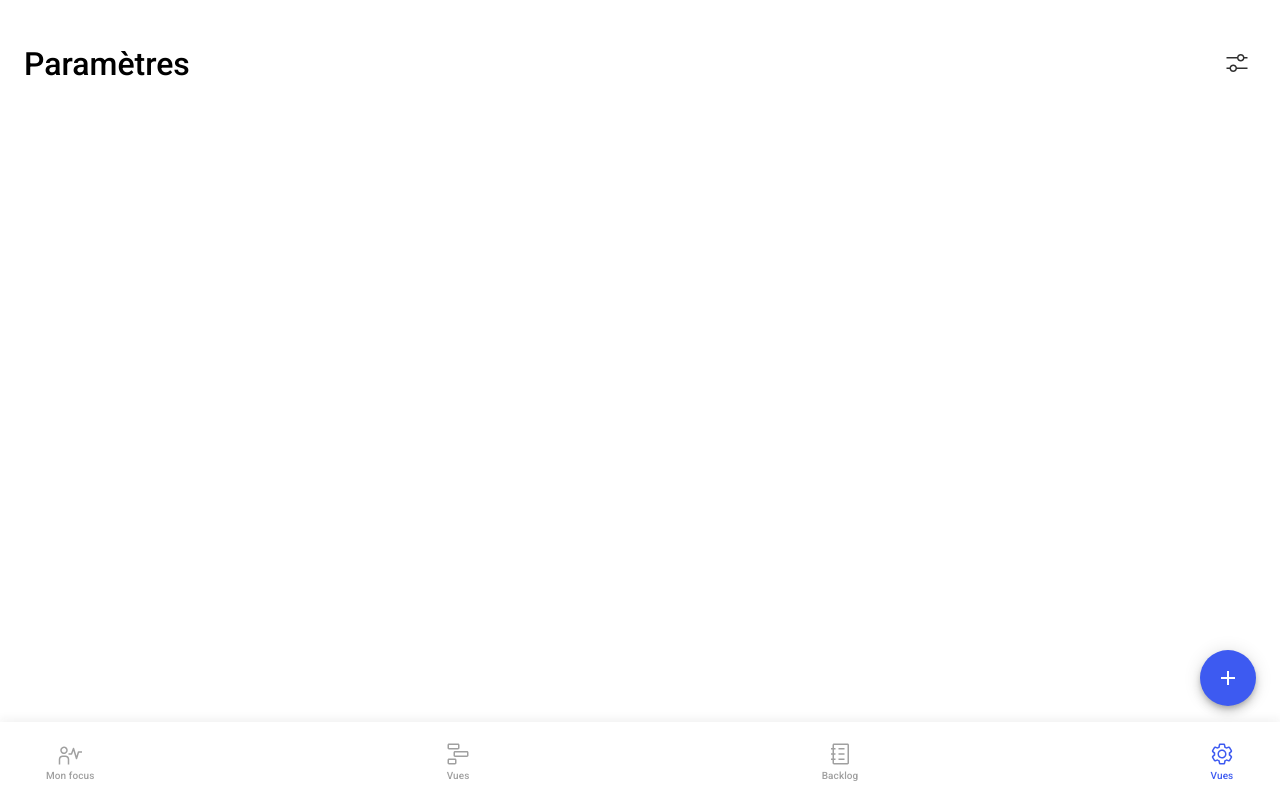
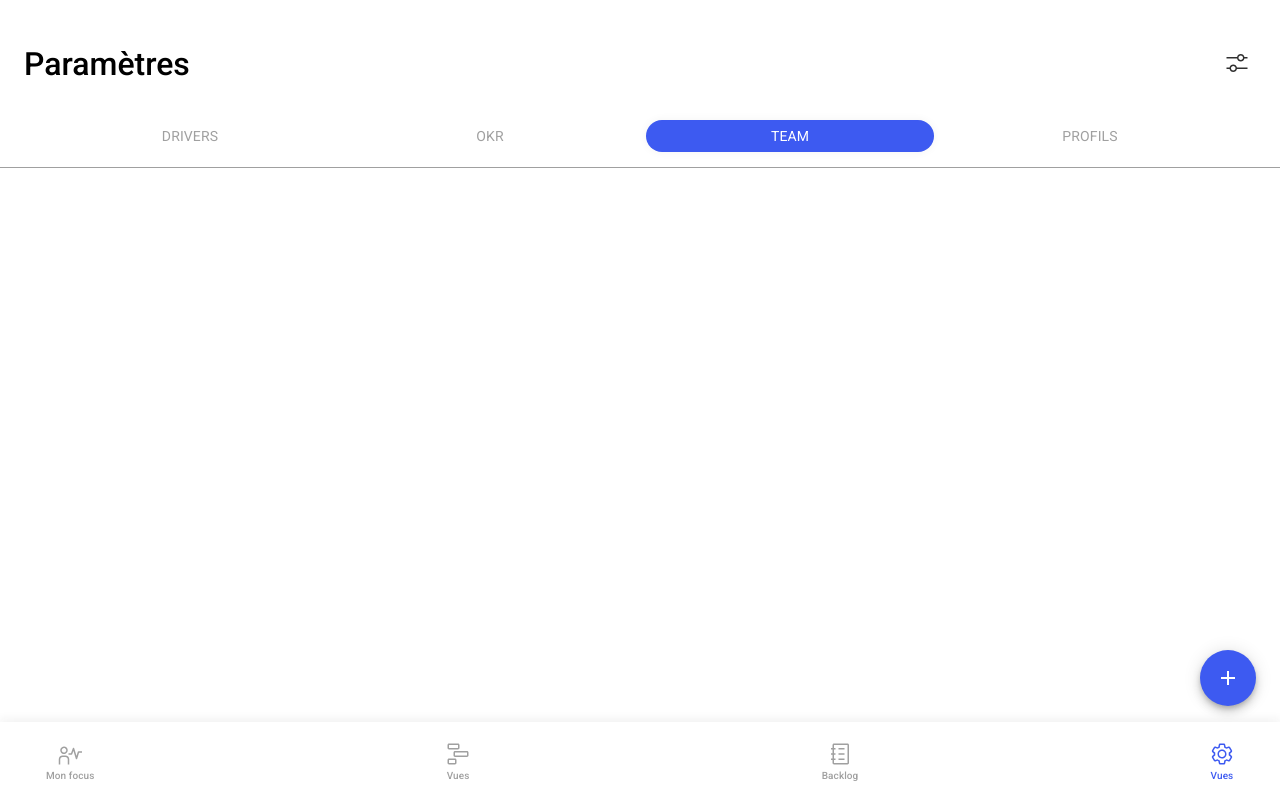
Before and after one commit to tiavina-mika/product-hero-draft, a React (Create React App) app: page / in a window 1280 px wide. Built offline with nearby package versions, Linux system fonts and the light colour scheme.

Commit message:
add setting

```diff
--- a/src/containers/settings/Settings.tsx
+++ b/src/containers/settings/Settings.tsx
@@ -5,6 +5,7 @@ import { jsx, Theme } from "@emotion/react";
 import { Box, Fab, IconButton, Typography } from "@mui/material";
 import { ReactNode } from "react";
 import AddIcon from "@mui/icons-material/Add";
+import Setting from "./navigation/Setting";
 
 const classes = {
   top: {
@@ -93,6 +94,7 @@ const Settings = () => {
       </Box>
       {/* ------ center ------ */}
       <div className="flexColumn flex1 stretchSelf">
+        <Setting />
         <Fab
           color="primary"
           aria-label="add"
--- /dev/null
+++ b/src/containers/settings/navigation/Setting.tsx
@@ -0,0 +1,92 @@
+/** @jsxRuntime classic /
+/* @jsx jsx */
+/** @jsxImportSource @emotion/react */
+import { jsx, Theme } from "@emotion/react";
+import { Box, Typography } from "@mui/material";
+
+const PADDING_Y = 9;
+const classes = {
+  top: (theme: Theme) => ({
+    height: `calc(72px - ${PADDING_Y}px)`,
+    backgroundColor: "#fff",
+    borderBottom: "1px solid " + theme.palette.grey[600],
+    paddingLeft: 40,
+    paddingRight: 40
+    // overflowX: 'scroll',
+  }),
+  label: (theme: Theme) => ({
+    fontWeight: 400,
+    fontSize: 14,
+    lineHeight: 1,
+    color: theme.palette.grey[600],
+    textTransform: "uppercase",
+    // height: 32,
+    paddingTop: PADDING_Y,
+    paddingBottom: PADDING_Y
+  }),
+  active: (theme: Theme) => ({
+    backgroundColor: theme.palette.primary.main,
+    color: "#fff",
+    boxShadow: "0px 0px 10px rgba(0, 0, 0, 0.05)",
+    borderRadius: 100
+  }),
+  pageTitle: {
+    fontWeight: 500,
+    fontSize: 32,
+    lineHeight: 1,
+    color: "#000"
+  }
+};
+interface IOption {
+  url: string;
+  label: any;
+}
+
+const currentUrl = "/team";
+const options: IOption[] = [
+  {
+    url: "/drivers",
+    label: "Drivers"
+  },
+  {
+    url: "/okr",
+    label: "OKR"
+  },
+  {
+    url: "/team",
+    label: "Team"
+  },
+  {
+    url: "/profils",
+    label: "Profils"
+  }
+];
+
+const Setting = () => {
+  return (
+    <Box className="flexColumn spaceBetween flex1 stretchSelf">
+      {/* ------ bottom ------ */}
+      <div
+        css={classes.top}
+        className="flexRow center justifyCenter stretchSelf"
+      >
+        {/* <div className="flexRow spaceBetween green" css={classes.topContent}> */}
+        {options.map((option: IOption, index: number) => (
+          <button className="transparentButton flex1" key={index}>
+            <Typography
+              css={[
+                classes.label,
+                currentUrl === option.url ? classes.active : null
+              ]}
+            >
+              {option.label}
+            </Typography>
+          </button>
+        ))}
+        {/* </div> */}
+      </div>
+    </Box>
+  );
+};
+
+export default Setting;
```
